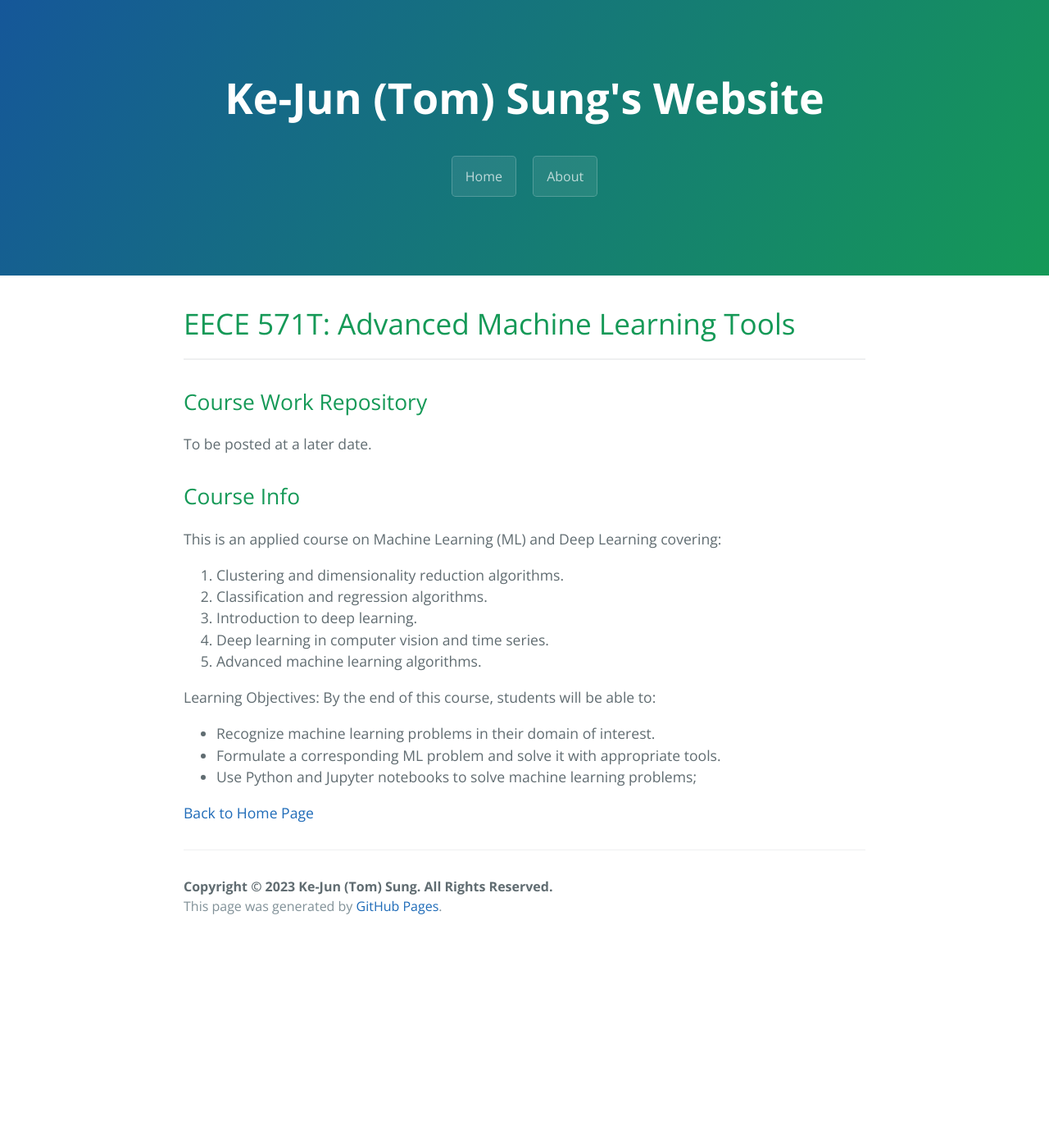
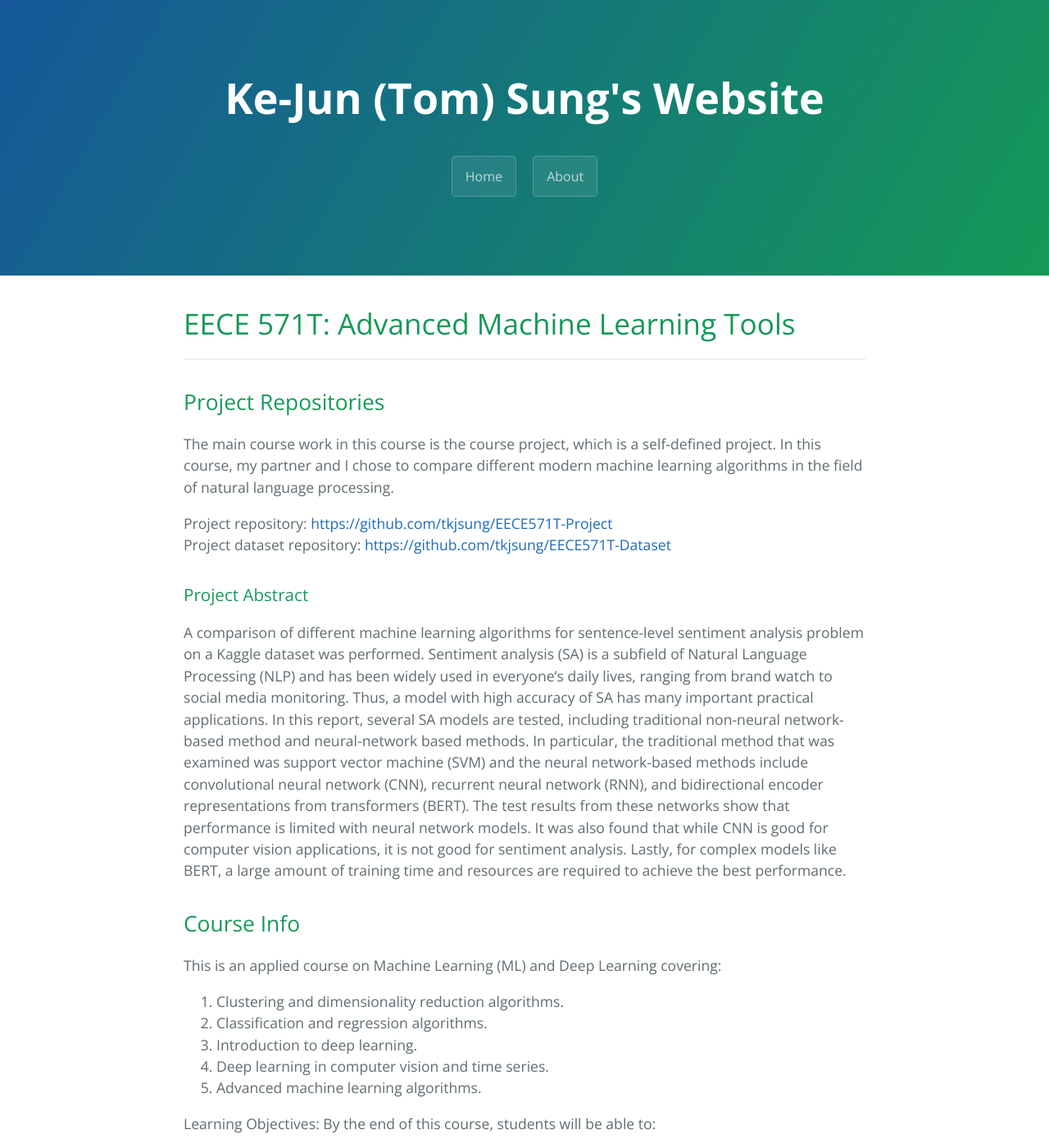
Before and after one commit to tkjsung/tkjsung.github.io, a Jekyll site: the page built from md_files/eece571t.md, in a window 1280 px wide and 1400 px high. Shown: the whole window at 82% size. Built offline with Jekyll 4.4.1, drawn with Linux system fonts in a browser that asks for light colours; the repository's description, which GitHub fills in, is left out.

Commit message:
updated EECE 571T page

```diff
--- a/md_files/eece571t.md
+++ b/md_files/eece571t.md
@@ -7,17 +7,22 @@ title: EECE 571T Advanced Machine Learning Tools
 
 * * *
 
-## Course Work Repository
+## Project Repositories
 
-To be posted at a later date.
+The main course work in this course is the course project, which is a self-defined project. In this course, my partner and I chose to compare different modern machine learning algorithms in the field of natural language processing.
 
-<!-- Hardware Description Language used is SystemVerilog. -->
+Project repository: <a href="https://github.com/tkjsung/EECE571T-Project" target="_blank">https://github.com/tkjsung/EECE571T-Project</a>
+<br>
+Project dataset repository: <a href="https://github.com/tkjsung/EECE571T-Dataset" target="_blank">https://github.com/tkjsung/EECE571T-Dataset</a>
 
-<!-- <a href="https://github.com/tkjsung/CPEN311" target="_blank">https://github.com/tkjsung/CPEN311</a> -->
+### Project Abstract
+
+A comparison of different machine learning algorithms for sentence-level sentiment analysis problem on a Kaggle dataset was performed. Sentiment analysis (SA) is a subfield of Natural Language Processing (NLP) and has been widely used in everyone’s daily lives, ranging from brand watch to social media monitoring. Thus, a model with high accuracy of SA has many important practical applications. In this report, several SA models are tested, including traditional non-neural network-based method and neural-network based methods. In particular, the traditional method that was examined was support vector machine (SVM) and the neural network-based methods include convolutional neural network (CNN), recurrent neural network (RNN), and bidirectional encoder representations from transformers (BERT). The test results from these networks show that performance is limited with neural network models. It was also found that while CNN is good for computer vision applications, it is not good for sentiment analysis. Lastly, for complex models like BERT, a large amount of training time and resources are required to achieve the best performance.
 
 ## Course Info
 
 This is an applied course on Machine Learning (ML) and Deep Learning covering:
+
 1. Clustering and dimensionality reduction algorithms.
 2. Classification and regression algorithms.
 3. Introduction to deep learning.
@@ -26,6 +31,7 @@ This is an applied course on Machine Learning (ML) and Deep Learning covering:
 
 Learning Objectives:
 By the end of this course, students will be able to:
+
 * Recognize machine learning problems in their domain of interest.
 * Formulate a corresponding ML problem and solve it with appropriate tools.
 * Use Python and Jupyter notebooks to solve machine learning problems;
```
